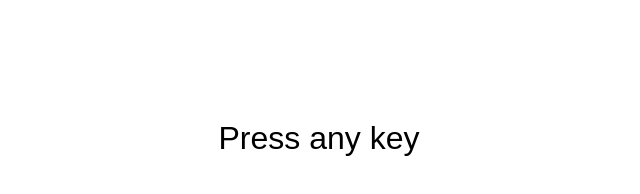
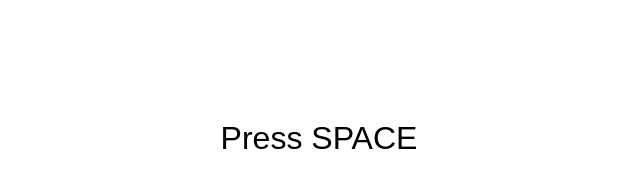
Before and after one commit to cyberrgen002/arc-crash, a plain HTML site: page index.html in a window 1280 px wide. Shown: the full height of the page, 321-961 px from the left. Drawn offline with Linux system fonts and the light colour scheme.

Commit message:
Update index.html

```diff
--- a/index.html
+++ b/index.html
@@ -16,7 +16,7 @@ html { font-family: sans-serif; }
 </head>
 <body>
 
-<p id="instructions">Press any key</p>
+<p id="instructions">Press SPACE</p>
 
 <script>
 const params = new URLSearchParams(location.search);
```
